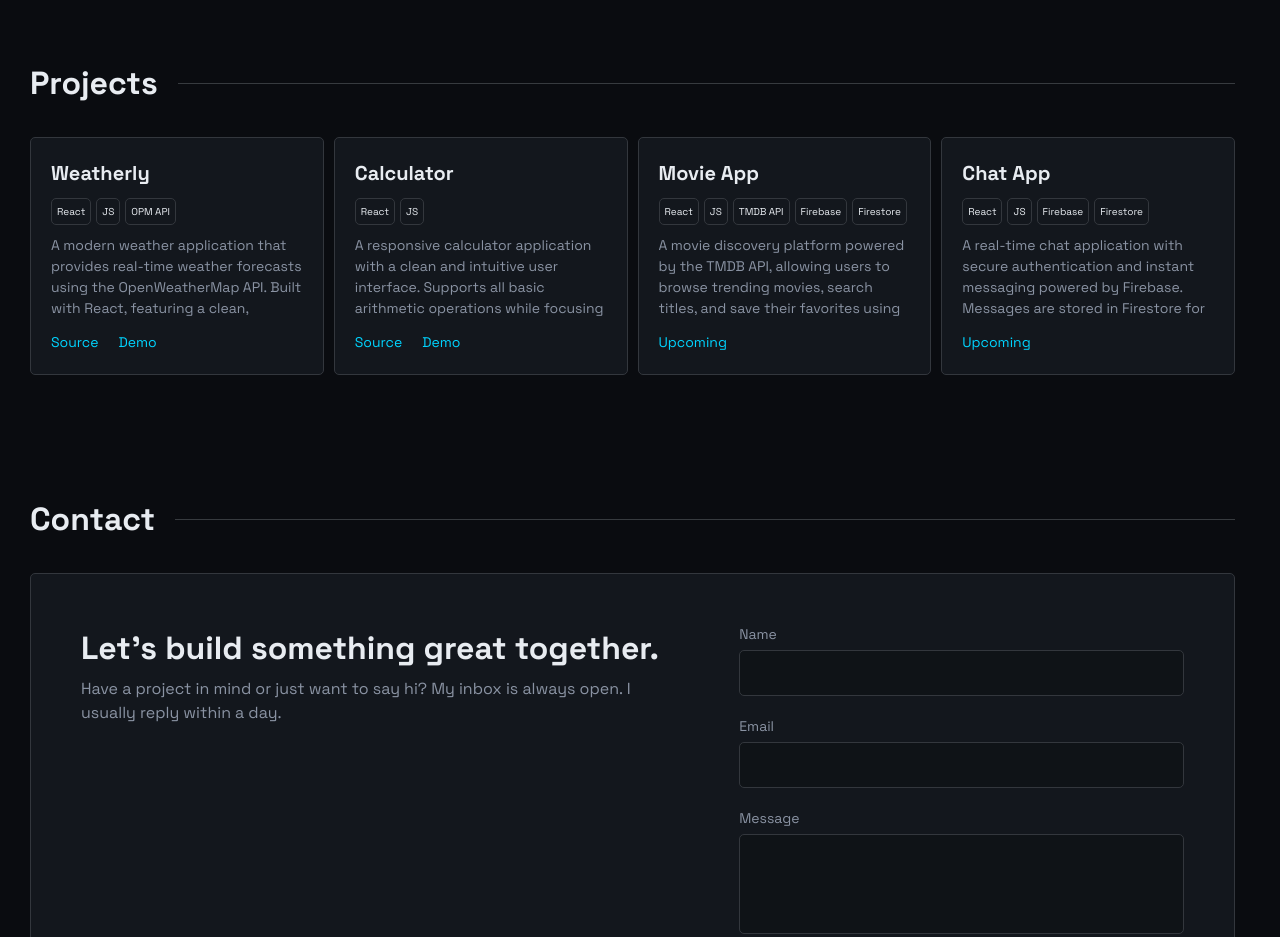
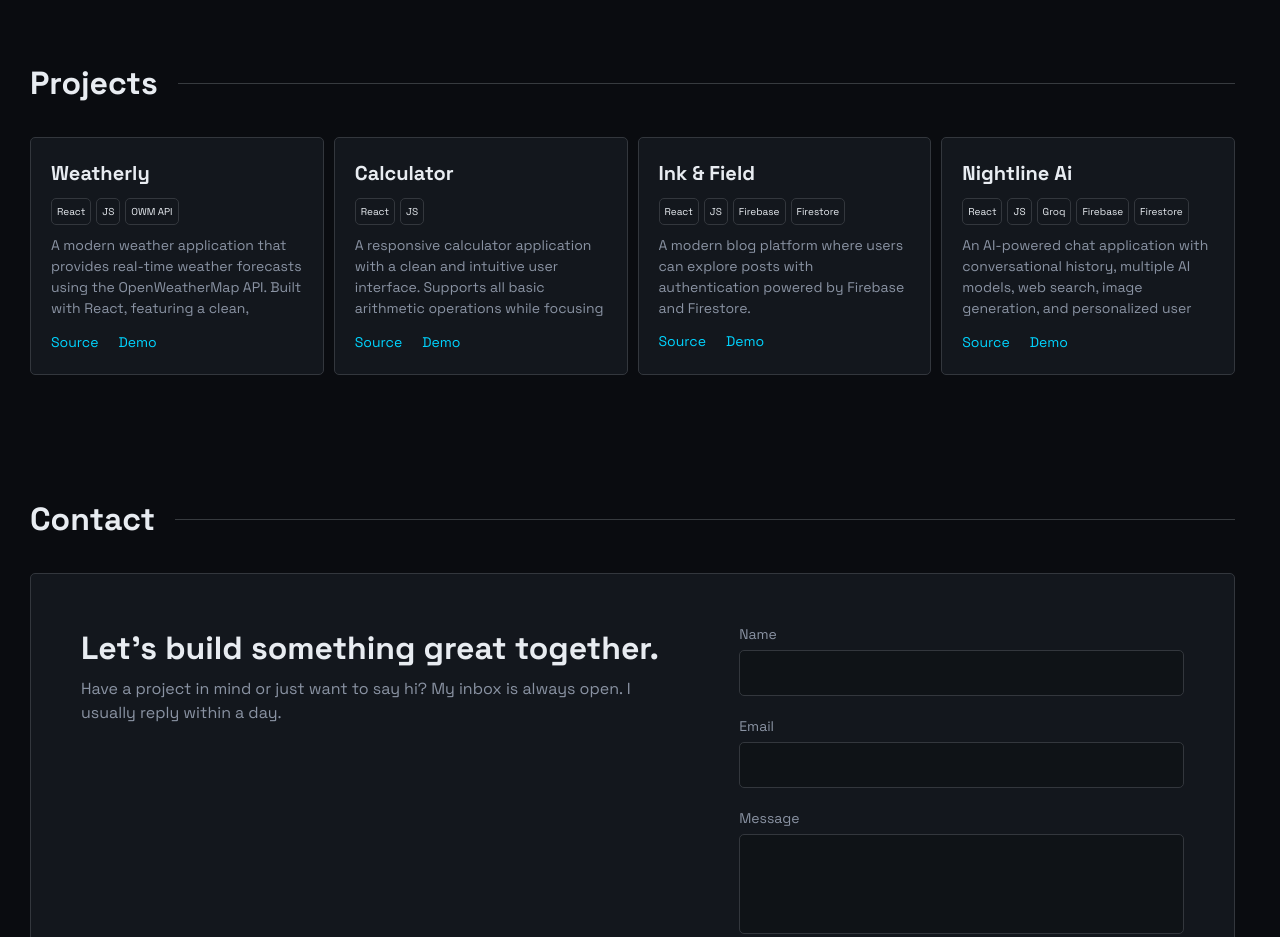
Before and after one commit to SajjadR17/My-New-Portfolio, a React (Vite) app: page / in a window 1280 px wide. Shown: the part 1300-2237 px from the top of the page. Built offline with nearby package versions, Linux system fonts and the light colour scheme.

Commit message:
Update projects

```diff
--- a/src/components/Projects.jsx
+++ b/src/components/Projects.jsx
@@ -12,16 +12,15 @@ function Projects() {
         <ProjectCard
           pName="Weatherly"
           pDesc="A modern weather application that provides real-time weather forecasts using the OpenWeatherMap API. Built with React, featuring a clean, responsive interface and dynamic weather updates."
-          pTechs={["React", "JS", "OPM API"]}
+          pTechs={["React", "JS", "OWM API"]}
           links={[
             {
               name: "Source",
               link: "https://github.com/SajjadR17/weather-app.git",
             },
-            { name: "Demo", link: "https://weatherly-app-sr.netlify.app/" },
+            { name: "Demo", link: "https://weatherly-app-sr.vercel.app/" },
           ]}
         />
-
         <ProjectCard
           pName="Calculator"
           pDesc="A responsive calculator application with a clean and intuitive user interface. Supports all basic arithmetic operations while focusing on accuracy, performance, and user experience."
@@ -29,27 +28,44 @@ function Projects() {
           links={[
             {
               name: "Source",
-              link: "https://github.com/SajjadR17/calculator-app",
+              link: "https://github.com/SajjadR17/calculator-app.git",
             },
             {
               name: "Demo",
-              link: "https://sajjadr17.github.io/calculator-app/",
+              link: "https://calculator-app-sr.vercel.app/",
+            },
+          ]}
+        />
+        <ProjectCard
+          pName="Ink & Field"
+          pDesc="A modern blog platform where users can explore posts with authentication powered by Firebase and Firestore."
+          pTechs={["React", "JS", "Firebase", "Firestore"]}
+          links={[
+            {
+              name: "Source",
+              link: "https://github.com/SajjadR17/blog-app.git",
+            },
+            {
+              name: "Demo",
+              link: "https://ink-field-blog-app.vercel.app/",
             },
           ]}
         />
 
         <ProjectCard
-          pName="Movie App"
-          pDesc="A movie discovery platform powered by the TMDB API, allowing users to browse trending movies, search titles, and save their favorites using Firebase and Firestore."
-          pTechs={["React", "JS", "TMDB API", "Firebase", "Firestore"]}
-          links={[{ name: "Upcoming", link: "" }]}
-        />
-
-        <ProjectCard
-          pName="Chat App"
-          pDesc="A real-time chat application with secure authentication and instant messaging powered by Firebase. Messages are stored in Firestore for seamless communication across devices."
-          pTechs={["React", "JS", "Firebase", "Firestore"]}
-          links={[{ name: "Upcoming", link: "" }]}
+          pName="Nightline Ai"
+          pDesc="An AI-powered chat application with conversational history, multiple AI models, web search, image generation, and personalized user context, built with React and Firebase."
+          pTechs={["React", "JS", "Groq", "Firebase", "Firestore"]}
+          links={[
+            {
+              name: "Source",
+              link: "https://github.com/SajjadR17/ai-chat-app.git",
+            },
+            {
+              name: "Demo",
+              link: "https://nightline-ai.vercel.app/",
+            },
+          ]}
         />
       </div>
     </div>
```
